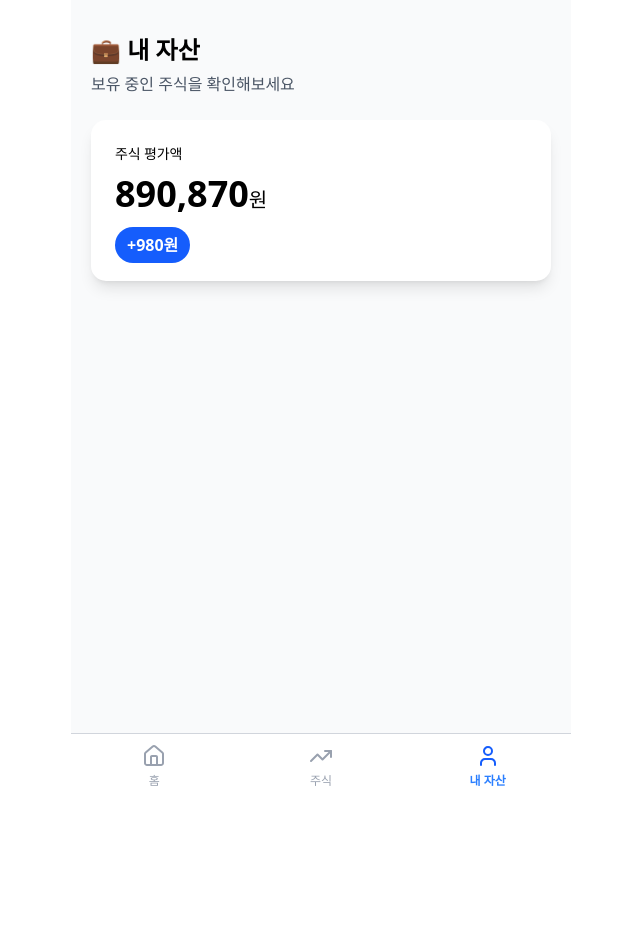
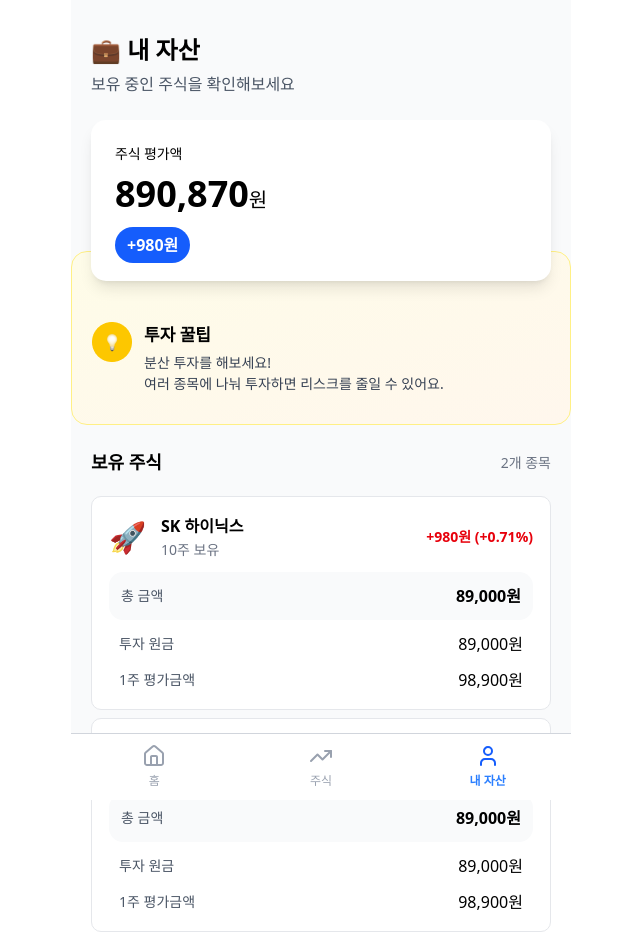
Before and after one commit to m-Vest/Client, a React (Vite) app: page / in a window 1280 px wide. Both pictures are taken after a click on the element "내 자산". Shown: the whole page, without its empty margins (319-959 px from the left). Before the commit the page ends 800 px from the top, so only its background shows below. Built offline with nearby package versions, Linux system fonts and the light colour scheme; no server answers; a web font is replaced by a local one.

Commit message:
feat: 내 자산 페이지 레이아웃

```diff
--- a/src/pages/assets/Asset.tsx
+++ b/src/pages/assets/Asset.tsx
@@ -1,21 +1,93 @@
-
+import ideaImg from '/icons/assets/idea.png';
 
 const Asset = ()=>{
     return (
-        <div className="pt-[3.2rem] pb-[8rem] px-[2rem] flex flex-col gap-[2.4rem] justify-between bg-[#F9FAFB] flex flex-col justify-start">
-             <div className="flex flex-col gap-[0.4rem]">
+        <div className="pt-[3.2rem] pb-[8rem] flex flex-col justify-between bg-[#F9FAFB] flex flex-col justify-start">
+             <div className="flex flex-col px-[2rem] gap-[0.4rem]">
                 <h2 className="text-[2.4rem] font-bold">💼 내 자산</h2>
                 <span className="text-[1.6rem] font-normal text-[#4A5565]">보유 중인 주식을 확인해보세요</span>
             </div>
 
-            <div className="rounded-3xl bg-white shadow-lg p-[2.4rem]">
+           <div className="relative px-[2rem] w-full mt-[2.4rem] z-10">
+                <div className="rounded-3xl bg-white shadow-lg p-[2.4rem] relative ">
                     <h1 className="text-[1.4rem] leading-8 tracking-[-0.015rem] font-normal">주식 평가액</h1>
                     <p className="mt-[0.3rem] mb-[1.2rem] font-bold text-[3.6rem]">890,870<span className="font-normal text-[2rem]">원</span></p>
                     <span className="rounded-full bg-[#155DFC] py-[0.7rem] px-[1.2rem] text-[1.6rem] text-white font-semibold">
                         +980원
                     </span>
                 </div>
+           </div>
+            <div className="relative w-full">
+               <div className="absolute w-full top-[-3rem]">
+                    <div className="pt-[7rem] pb-[3rem] px-[2rem] rounded-[16px] border border-[#FFF085] bg-gradient-to-br from-[#FEFCE8] to-[#FFF7ED] flex flex-row gap-[1.2rem]">
+                       <img src={ideaImg} className="w-[4rem] h-[4rem]"/>
+                       <div className="flex flex-col gap-[0.4rem]">
+                            <h1 className="text-[1.7rem] font-bold">투자 꿀팁</h1>
+                            <h3 className="text-[1.4rem] text-[#364153] font-medium">분산 투자를 해보세요!<br/>여러 종목에 나눠 투자하면 리스크를 줄일 수 있어요.</h3>
+                       </div>
+                    </div>
 
+                    <div className='pt-[2.4rem] px-[2rem] w-full flex flex-col gap-[0.8rem]'>
+                            <div className='flex flex-row justify-between items-center mb-[1.2rem]'>
+                                <h2 className='text-[1.8rem] font-bold'>보유 주식</h2>
+                                <span className='text-[1.4rem] text-[#6A7282] font-normal'>2개 종목</span>
+                            </div>
+
+                            <div className='rounded-2xl border border-[#E5E7EB] bg-white p-[1.7rem] flex flex-col gap-[1.2rem]'>
+                                <div className='flex flex-row items-center justify-between'>
+                                    <div className='flex flex-row gap-[1.5rem] justify-start items-center'>
+                                        <div className='text-[3rem]'>🚀</div>
+                                        <div className='flex flex-col gap-[0.1rem]'>
+                                            <div className='text-[1.6rem] font-bold'>SK 하이닉스</div>
+                                            <div className='text-[1.4rem] text-[#6A7282] font-normal'>10주 보유</div>
+                                        </div>
+                                    </div>
+                                    <div className='text-[#E7000B] text-[1.4rem] font-bold'>+980원 (+0.71%)</div>
+                                </div>
+                                <div className='rounded-[14px] bg-[#F9FAFB] p-[1.2rem] flex flex-row items-center justify-between'>
+                                    <span className='text-[#4A5565] text-[1.4rem] font-normal'>총 금액</span>
+                                    <span className='text-[1.6rem] font-bold'>89,000원</span>
+                                </div>
+                                <div className='flex flex-row items-center justify-between px-[1rem]'>
+                                    <span className='text-[#4A5565] text-[1.4rem] font-normal'>투자 원금</span>
+                                    <span className='text-[1.6rem] font-medium'>89,000원</span>
+                                </div>
+                                <div className='flex flex-row items-center justify-between px-[1rem]'>
+                                    <span className='text-[#4A5565] text-[1.4rem] font-normal'>1주 평가금액</span>
+                                    <span className='text-[1.6rem] font-medium'>98,900원</span>
+                                </div>
+                            </div>
+
+
+                            <div className='rounded-2xl border border-[#E5E7EB] bg-white p-[1.7rem] flex flex-col gap-[1.2rem]'>
+                                <div className='flex flex-row items-center justify-between'>
+                                    <div className='flex flex-row gap-[1.5rem] justify-start items-center'>
+                                        <div className='text-[3rem]'>🚀</div>
+                                        <div className='flex flex-col gap-[0.1rem]'>
+                                            <div className='text-[1.6rem] font-bold'>SK 하이닉스</div>
+                                            <div className='text-[1.4rem] text-[#6A7282] font-normal'>10주 보유</div>
+                                        </div>
+                                    </div>
+                                    <div className='text-[#E7000B] text-[1.4rem] font-bold'>+980원 (+0.71%)</div>
+                                </div>
+                                <div className='rounded-[14px] bg-[#F9FAFB] p-[1.2rem] flex flex-row items-center justify-between'>
+                                    <span className='text-[#4A5565] text-[1.4rem] font-normal'>총 금액</span>
+                                    <span className='text-[1.6rem] font-bold'>89,000원</span>
+                                </div>
+                                <div className='flex flex-row items-center justify-between px-[1rem]'>
+                                    <span className='text-[#4A5565] text-[1.4rem] font-normal'>투자 원금</span>
+                                    <span className='text-[1.6rem] font-medium'>89,000원</span>
+                                </div>
+                                <div className='flex flex-row items-center justify-between px-[1rem]'>
+                                    <span className='text-[#4A5565] text-[1.4rem] font-normal'>1주 평가금액</span>
+                                    <span className='text-[1.6rem] font-medium'>98,900원</span>
+                                </div>
+                            </div>
+
+                    </div>
+               </div>
+
+            </div>
 
         </div>
 
```
Also changed, not shown: public/icons/assets/idea.png (added). Lines whose indentation alone changed are shown as unchanged.
